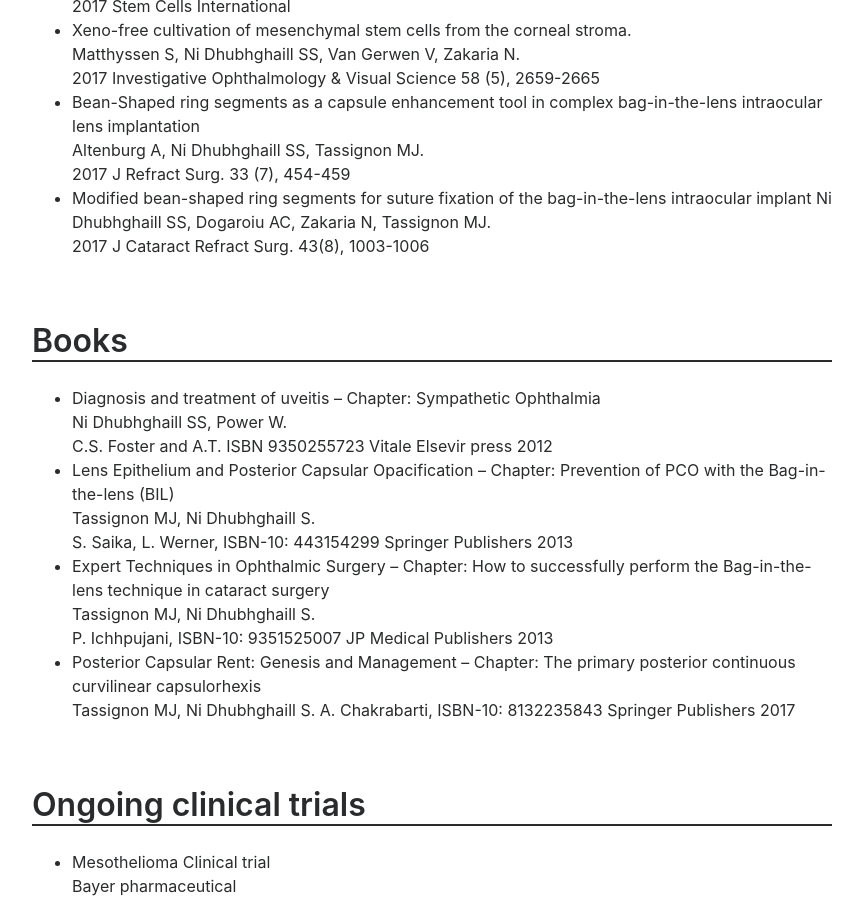
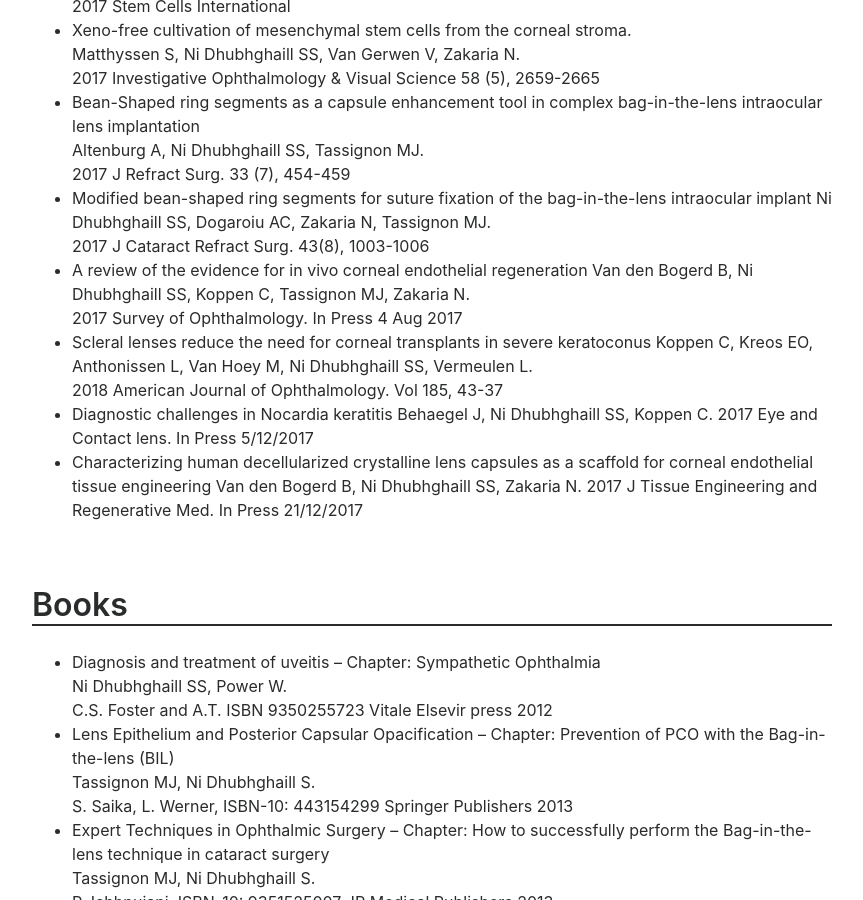
Before and after one commit to sorchanidhubhghaill/cv, a Jekyll site: the page built from index.md, in a window 1280 px wide and 900 px high, scrolled down 11076 px. Shown: the whole window, without its empty margins (208-1071 px from the left). Built offline with Jekyll 4.4.1, drawn with Linux system fonts in a browser that asks for light colours.

Commit message:
Update index.md

```diff
--- a/index.md
+++ b/index.md
@@ -430,6 +430,18 @@ Completed rotations in general surgery, maxillofacial surgery, gastroenterology
  - Modified bean-shaped ring segments for suture fixation of the bag-in-the-lens intraocular implant
      Ni Dhubhghaill SS, Dogaroiu AC, Zakaria N, Tassignon MJ.
      2017 J Cataract Refract Surg. 43(8), 1003-1006
+ - A review of the evidence for in vivo corneal endothelial regeneration
+     Van den Bogerd B, Ni Dhubhghaill SS, Koppen C, Tassignon MJ, Zakaria N.
+     2017 Survey of Ophthalmology. In Press 4 Aug 2017
+ - Scleral lenses reduce the need for corneal transplants in severe keratoconus
+     Koppen C, Kreos EO, Anthonissen L, Van Hoey M, Ni Dhubhghaill SS, Vermeulen L.
+     2018 American Journal of Ophthalmology. Vol 185, 43-37
+ - Diagnostic challenges in Nocardia keratitis
+     Behaegel J, Ni Dhubhghaill SS, Koppen C.
+     2017 Eye and Contact lens. In Press 5/12/2017
+ - Characterizing human decellularized crystalline lens capsules as a scaffold for corneal endothelial tissue engineering
+     Van den Bogerd B, Ni Dhubhghaill SS, Zakaria N.
+     2017 J Tissue Engineering and Regenerative Med. In Press 21/12/2017
 
 ## Books
 
```
